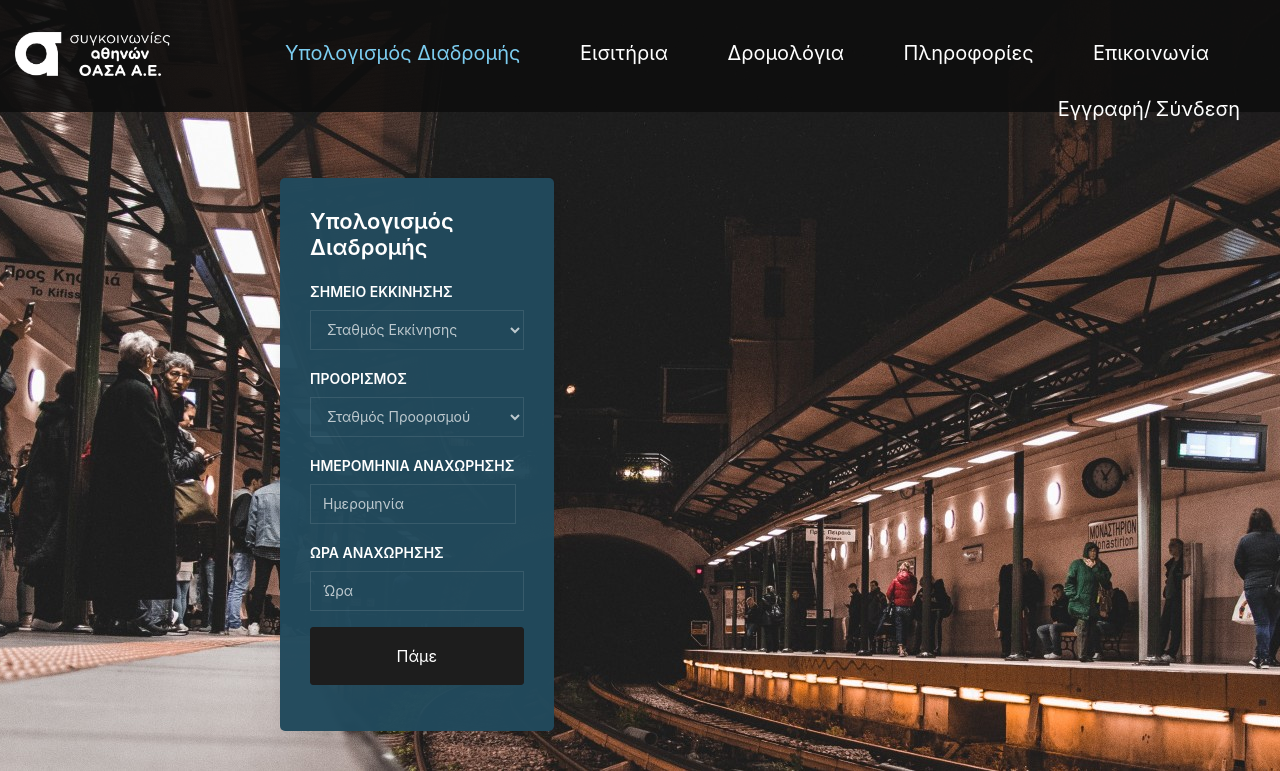
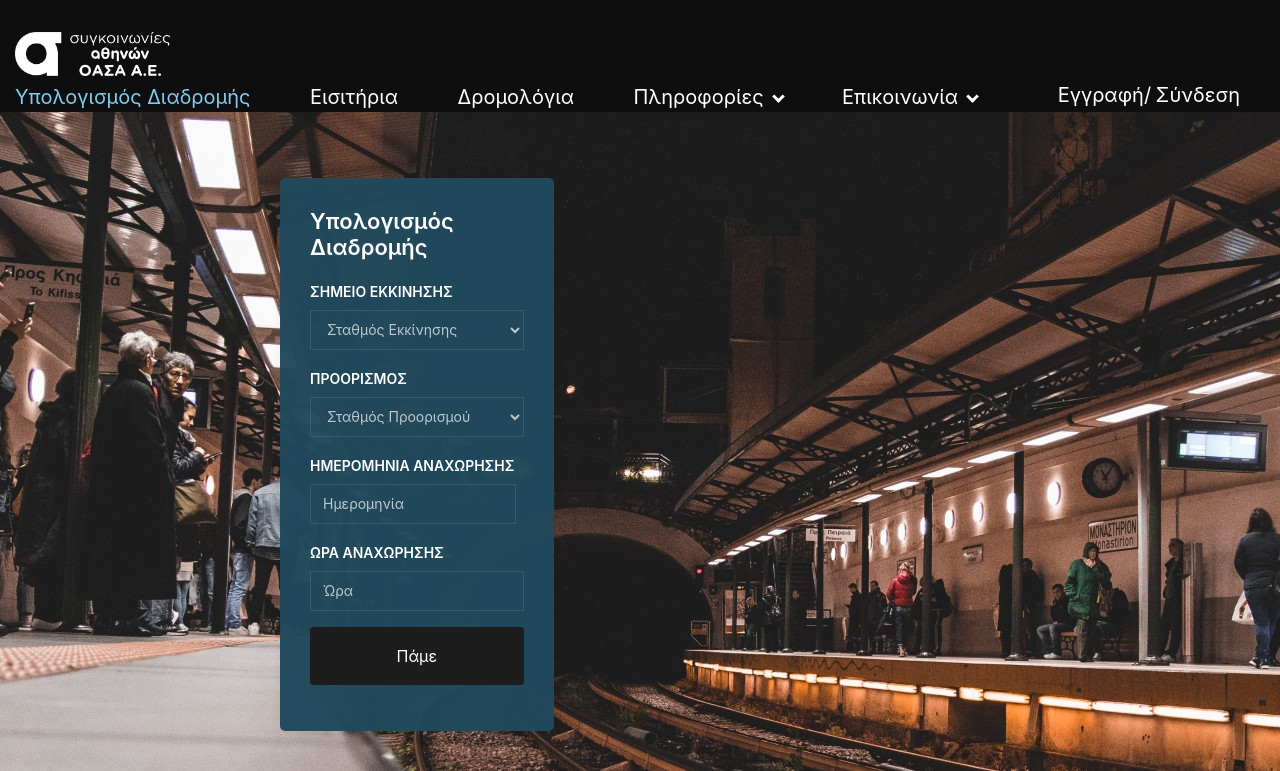
Before and after one commit to chrysr/OASA-redesign, a PHP site: page /index.php in a window 1280 px wide. Shown: the top 771 px of the page. Run offline with PHP 8.4, Linux system fonts and the light colour scheme.

Commit message:
small header changes

```diff
--- a/index.php
+++ b/index.php
@@ -88,11 +88,11 @@ session_start();
         <div class="row">
 			<div class="col-md-4">
 				<div class="card">
-                    <a href="">
+                    <a href="website/php/tickets.php">
 					    <img src="website/images/ticket_front_page.jpeg" class="card-img-top" alt="Tickets">
                     </a>
 					<div class="card-body">
-						<a href="">
+						<a href="website/php/tickets.php">
                             <h5 class="card-title">Εισιτήρια</h5>
                         </a>
 						<p class="card-text">Αγοράστε και επαναφορτίστε ηλεκτρονικά την ΑΤΗ.ΕΝΑ κάρτα σας</p>
--- a/website/css/header_footer.css
+++ b/website/css/header_footer.css
@@ -86,7 +86,7 @@ ol {
 	width: 100%;
 	background: #0e0e0e;
 	content: "";
-	opacity: 0.90;
+	/* opacity: 0.90; */
 	z-index: -1;
 }
 
@@ -110,7 +110,7 @@ ol {
 	margin-right: 55px;
 }
 
-.header-section .main-menu ul li.active a {
+.header-section .main-menu ul li a.active:first-child{
 	color: rgb(124, 205, 240);
 }
 
@@ -163,10 +163,13 @@ ol {
 	box-shadow: 0px 8px 16px 0px rgba(0,0,0,0.2);
 	z-index: 1;
 	margin-left: -3px;
+	background: #0e0e0e;
+	/* opacity: 0.90; */
   }
 
   /* Links inside the dropdown */
   .dropdown-content a {
+	width: 250px;
 	color: white;
 	padding: 12px 16px;
 	text-decoration: none;
@@ -182,6 +185,20 @@ ol {
   /* Show the dropdown menu on hover */
   .dropdown:hover .dropdown-content {
 	display: block;
+  }
+
+  /* CARET ICON */
+  .arrow {
+	border: solid rgb(255, 255, 255);
+	border-width: 0 3px 3px 0;
+	display: inline-block;
+	padding: 3px;
+	margin: 0 0 3px 10px;
+  }
+
+  .down {
+	transform: rotate(45deg);
+	-webkit-transform: rotate(45deg);
   }
 
   /*---------------------
--- a/website/php/header.php
+++ b/website/php/header.php
@@ -6,12 +6,12 @@
         </div>
         <nav class="main-menu mobile-menu">
             <ul>
-                <li <?php echo ($page == 'one') ? "class='active'" : ""; ?>><a href="<?$_SERVER['DOCUMENT_ROOT']?>/OASA-redesign/index.php">Υπολογισμός Διαδρομής</a></li>
-                <li <?php echo ($page == 'two') ? "class='active'" : ""; ?>><a href="<?$_SERVER['DOCUMENT_ROOT']?>/OASA-redesign/website/php/tickets.php">Εισιτήρια</a></li>
-                <li <?php echo ($page == 'three') ? "class='active'" : ""; ?>><a href="<?$_SERVER['DOCUMENT_ROOT']?>/OASA-redesign/website/php/coming_soon.php">Δρομολόγια</a></li>
-                <li <?php echo ($page == 'four') ? "class='active'" : ""; ?>>
+                <li><a <?php echo ($page == 'one') ? "class='active'" : ""; ?> href="<?$_SERVER['DOCUMENT_ROOT']?>/OASA-redesign/index.php">Υπολογισμός Διαδρομής</a></li>
+                <li><a <?php echo ($page == 'two') ? "class='active'" : ""; ?> href="<?$_SERVER['DOCUMENT_ROOT']?>/OASA-redesign/website/php/tickets.php">Εισιτήρια</a></li>
+                <li><a <?php echo ($page == 'three') ? "class='active'" : ""; ?> href="<?$_SERVER['DOCUMENT_ROOT']?>/OASA-redesign/website/php/coming_soon.php">Δρομολόγια</a></li>
+                <li >
                     <div class="dropdown">
-                        <a class="dropbtn">Πληροφορίες</a>
+                        <a <?php echo ($page == 'four') ? "class='active'" : ""; ?> class="dropbtn">Πληροφορίες</a><i class="arrow down"></i>
                         <div class="dropdown-content">
                             <a href="<?$_SERVER['DOCUMENT_ROOT']?>/OASA-redesign/website/php/coming_soon.php">Σταθμοί</a>
                             <a href="<?$_SERVER['DOCUMENT_ROOT']?>/OASA-redesign/website/php/amea.php">ΑμεΑ</a>
@@ -19,9 +19,9 @@
                         </div>
                     </div>
                 </li>
-                <li <?php echo ($page == 'five') ? "class='active'" : ""; ?>>
+                <li>
                     <div class="dropdown">
-                        <a class="dropbtn">Επικοινωνία</a>
+                        <a <?php echo ($page == 'five') ? "class='active'" : ""; ?> class="dropbtn">Επικοινωνία</a><i class="arrow down"></i>
                         <div class="dropdown-content">
                             <a href="<?$_SERVER['DOCUMENT_ROOT']?>/OASA-redesign/website/php/coming_soon.php">Επικοινωνία με τον ΟΑΣΑ</a>
                             <a href="<?$_SERVER['DOCUMENT_ROOT']?>/OASA-redesign/website/php/coming_soon.php">Συχνές Ερωτήσεις</a>
```
